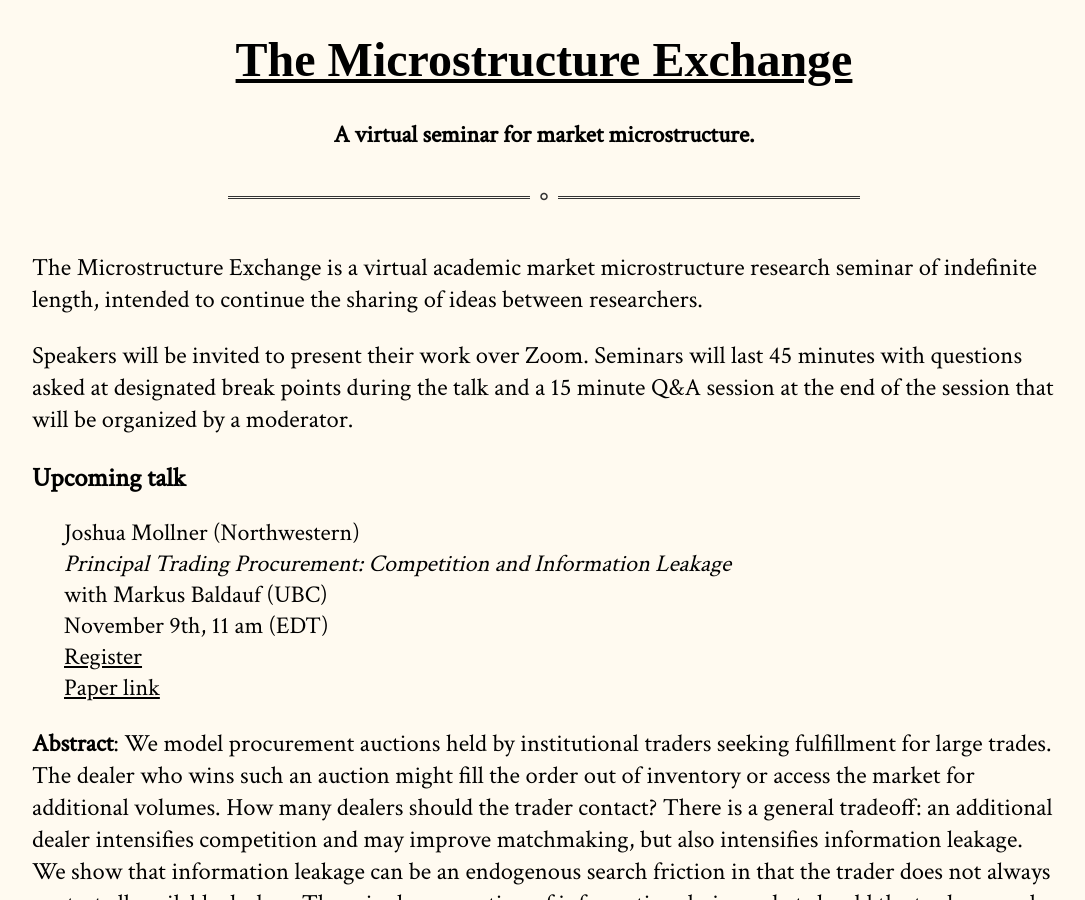
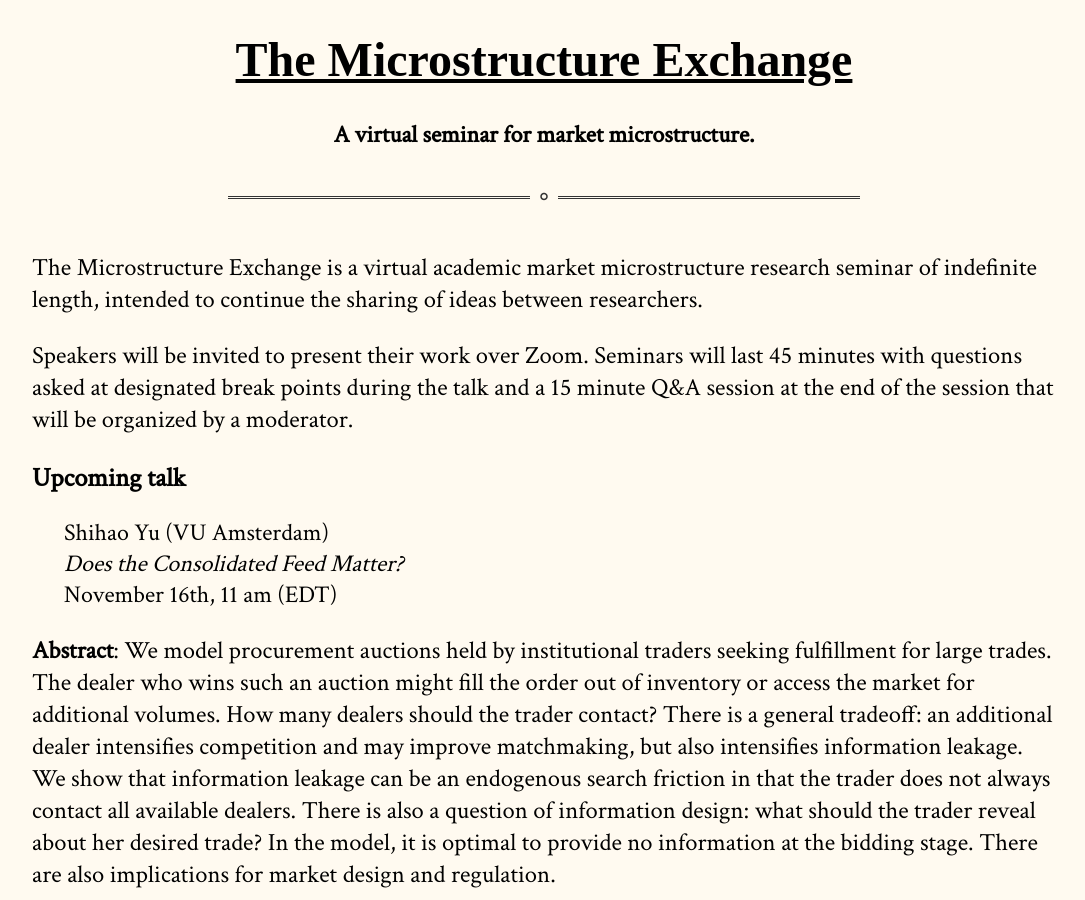
Before and after one commit to cpfiffer/microstructure.exchange, a Jekyll site: the page built from index.md, in a window 1280 px wide and 900 px high. Shown: the whole window, without its empty margins (96-1181 px from the left). Built offline with Jekyll 4.4.1, drawn with Linux system fonts in a browser that asks for light colours; some web fonts are replaced.

Commit message:
Add Shihao

```diff
--- a/_config.yml
+++ b/_config.yml
@@ -11,13 +11,13 @@ github:
   owner_name: Cameron Pfiffer
 
 speaker-info:
-  speaker-name: Joshua Mollner (Northwestern)
-  speaker-paper: "Principal Trading Procurement: Competition and Information Leakage"
-  coauthors: "Markus Baldauf (UBC)"
-  speaker-date: November 9th, 11 am (EDT)
+  speaker-name: Shihao Yu (VU Amsterdam)
+  speaker-paper: "Does the Consolidated Feed Matter?"
+  # coauthors: "Markus Baldauf (UBC)"
+  speaker-date: November 16th, 11 am (EDT)
   # discussant: "Daniel Barth (Federal Reserve)"
-  paper-link: /papers/CompetitionAndInformationLeakage.pdf
-  webinar-link: https://stockholmuniversity.zoom.us/meeting/register/u5IpcuCprTIoGNxMe5VGr8DPux78-Jx1ynqJ
+  # paper-link: /papers/CompetitionAndInformationLeakage.pdf
+  # webinar-link: https://stockholmuniversity.zoom.us/meeting/register/u5IpcuCprTIoGNxMe5VGr8DPux78-Jx1ynqJ
   # slides-link: /slides/RobinhoodSlides_TME.pdf
 
 # Fall 2021 - Presenter (moderator)
```
